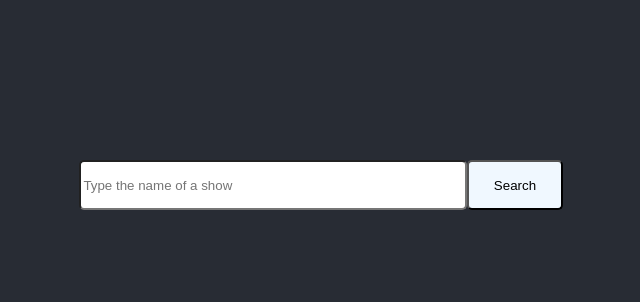
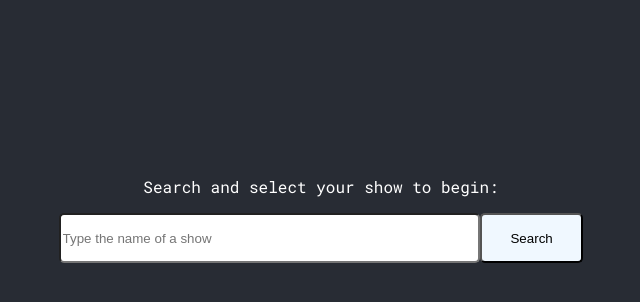
Before and after one commit to angelinahan/binge-watch-calculator, a React (Create React App) app: page / in a window 1280 px wide. Shown: the top 302 px of the page, without its empty margins (319-959 px from the left). Built offline with nearby package versions, Linux system fonts and the light colour scheme.

Commit message:
Style results table

```diff
--- a/src/App.css
+++ b/src/App.css
@@ -1,3 +1,6 @@
+@import url('https://fonts.googleapis.com/css2?family=Exo:ital,wght@0,500;1,500&display=swap');
+@import url('https://fonts.googleapis.com/css?family=Roboto+Mono:400,700');
+
 /* .App {
   text-align: center;
 } */
@@ -18,10 +21,14 @@
   min-height: 100vh;
   display: flex;
   flex-direction: column;
-  align-items: center;
+  /* align-items: center; */
   /* justify-content: center; */
-  font-size: calc(10px + 2vmin);
+
   color: white;
+}
+
+body {
+  font-family: 'Roboto Mono', sans-serif;
 }
 
 .App-link {
--- a/src/components/ResultRow.js
+++ b/src/components/ResultRow.js
@@ -2,10 +2,12 @@ import { useEffect } from 'react';
 import styled from 'styled-components';
 
 const ResultDiv = styled.div`
+display: flex;
     border: 1px solid white;
     height: 50px;
-    padding: 10px;
+    padding: 5px;
     display: flex;
+    width: 40vw;
     justify-content: space-between;
     border-radius: 5px;
     cursor: pointer;
--- a/src/pages/Step1.js
+++ b/src/pages/Step1.js
@@ -4,7 +4,7 @@ import { searchShow, showInfo,to_episodes_map } from '../tvService';
 
 const Step1Container = styled.div`
     display: flex;
-    margin: 20vh 5vw;
+    margin: 20vh 0;
     flex-direction: column;
     align-items: center;
 `
@@ -12,6 +12,7 @@ const Step1Container = styled.div`
 const SearchBarDiv = styled.div`
     display: flex;
     flex-direction: row;
+    width: 41%;
 `
 
 const SearchBar = styled.input`
@@ -28,14 +29,21 @@ const Button = styled.button`
 
 const ResultsDiv = styled.div`
     display: flex;
-    flex-direction: column;
+    flex-direction: row;
     border-radius: 5px;
+    max-height: 310px;
+    width: 100%;
+    margin: 5vh auto;
+    flex-wrap: wrap;
+    align-items: center;
+    justify-content: center;
 `
 
 export const Step1 = (props) => {
     return (
         <>
             <Step1Container>
+                <p>Search and select your show to begin:</p>
                 <SearchBarDiv>
                     <SearchBar size="50"
                         onChange={(event) => props.setQuery(event.target.value)}
```
